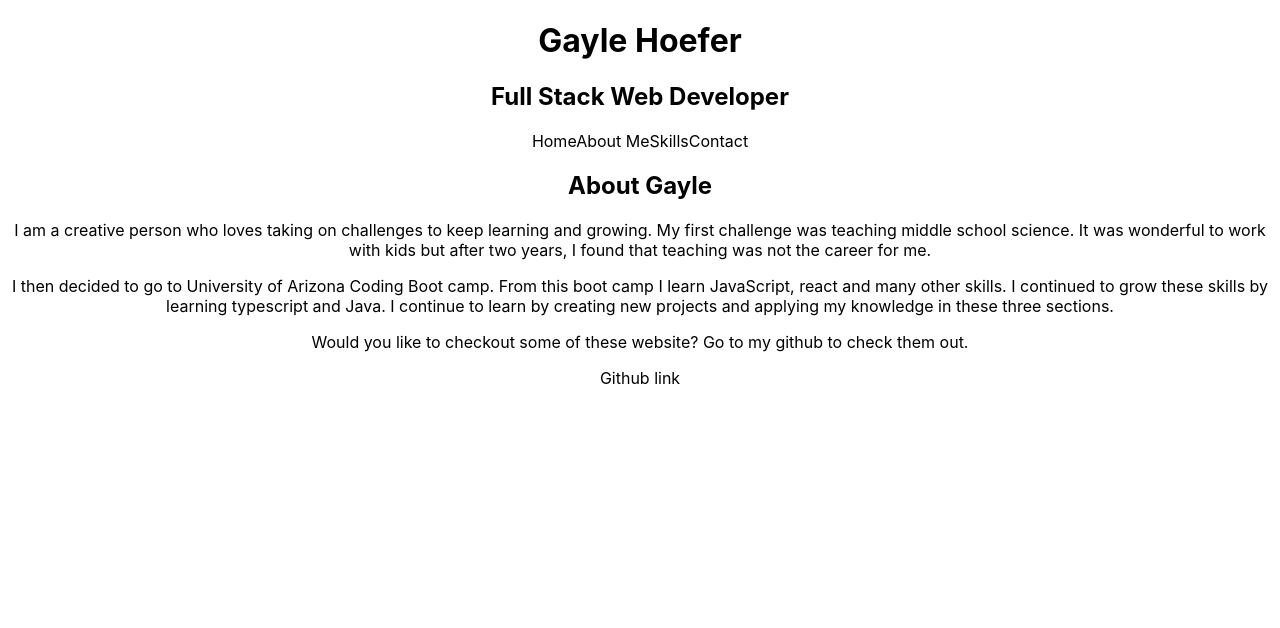
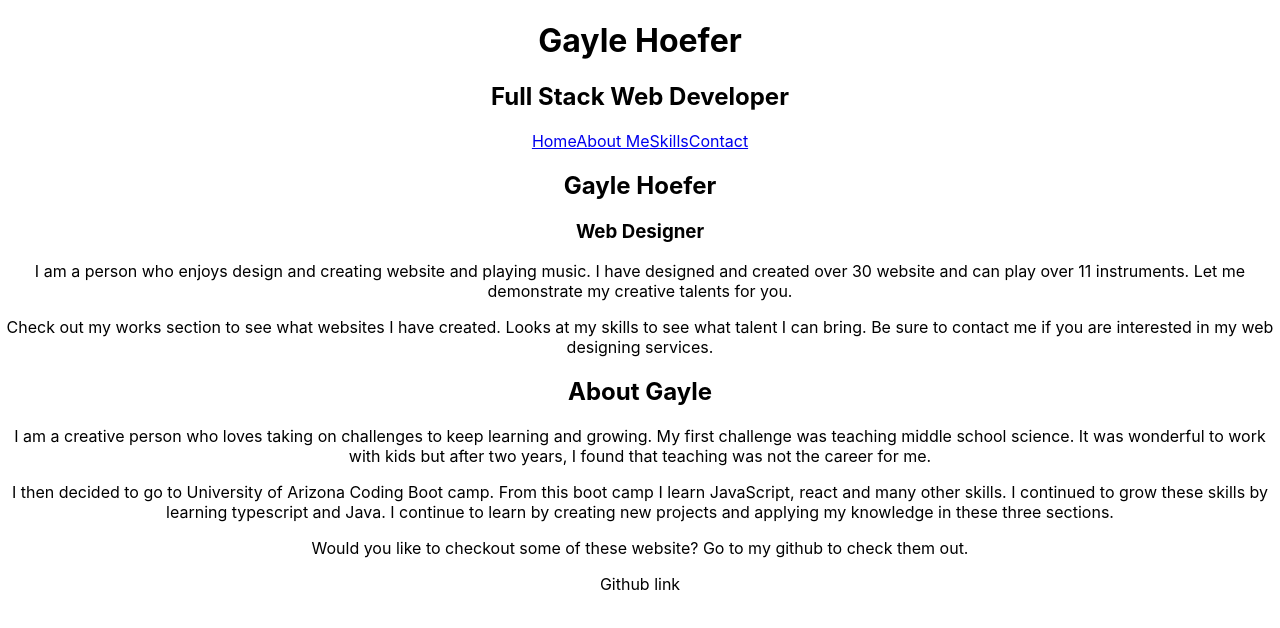
Before and after one commit to hoeferg/new-portfolio, a React (Create React App) app: page / in a window 1280 px wide. Shown: the top 628 px of the page. Built offline with nearby package versions, Linux system fonts and the light colour scheme.

Commit message:
Home page created

```diff
--- a/src/App.js
+++ b/src/App.js
@@ -1,11 +1,13 @@
 import './App.css';
 import Header from "./Header/Header.js"
+import Home from "./Home/Home.js"
 import About from "./AboutMe/About.js"
 
 export default function App() {
   return (
     <div className="App">
       <Header />
+      <Home />
       <About />
     </div>
   );
--- a/src/Header/Header.js
+++ b/src/Header/Header.js
@@ -3,14 +3,14 @@ import React from "react";
 export default function Header() {
     return (
         <>
-<h1>Gayle Hoefer</h1>
-<h2>Full Stack Web Developer</h2>
-<nav>
-    <a>Home</a>
-    <a>About Me</a>
-    <a>Skills</a>
-    <a>Contact</a>
-</nav>
+            <h1>Gayle Hoefer</h1>
+            <h2>Full Stack Web Developer</h2>
+            <nav>
+                <a href="#">Home</a>
+                <a href="#">About Me</a>
+                <a href="#">Skills</a>
+                <a href="#">Contact</a>
+            </nav>
         </>
     )
 }
--- a/src/Home/Home.js
+++ b/src/Home/Home.js
@@ -3,7 +3,10 @@ import React from "react";
 export default function Home() {
     return (
         <>
-
+            <h2>Gayle Hoefer</h2>
+            <h3>Web Designer</h3>
+            <p>I am a person who enjoys design and creating website and playing music. I have designed and created over 30 website and can play over 11 instruments. Let me demonstrate my creative talents for you.</p>
+            <p>Check out my works section to see what websites I have created. Looks at my skills to see what talent I can bring. Be sure to contact me if you are interested in my web designing services.</p>
         </>
     )
 }
```
